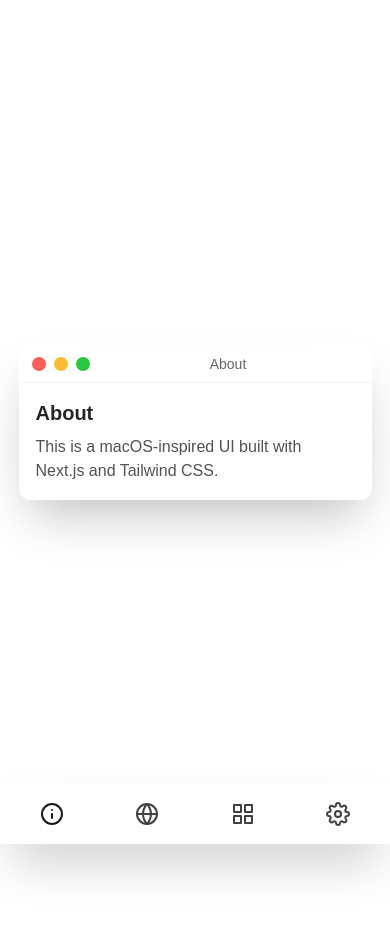
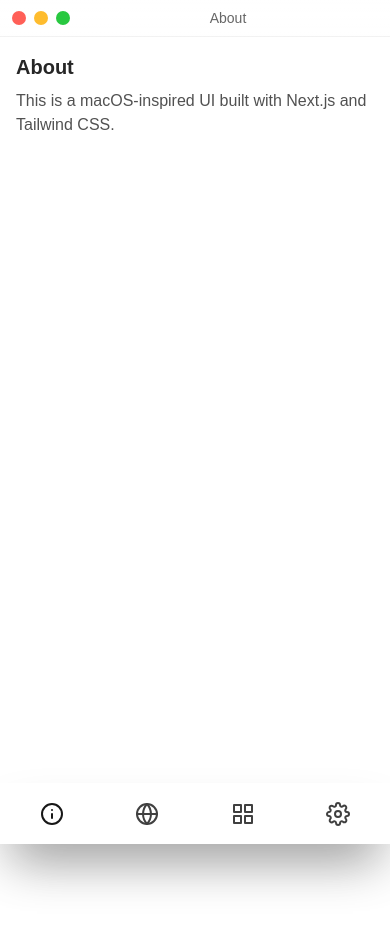
Before and after one commit to Johan-Melin/macos-nextjs, a Next.js app: page / in a window 390 px wide. Both pictures are taken after a click on the button 51 px from the left and 814 px from the top of the page. Shown: the top 928 px of the page. Built offline with nearby package versions, Linux system fonts and the light colour scheme.

Commit message:
feat(window): make window take full size on mobile

```diff
--- a/src/components/MacWindow.tsx
+++ b/src/components/MacWindow.tsx
@@ -7,9 +7,16 @@ export default function MacWindow({ title, children }: { title: string; children
   const { close } = useAppWindow();
 
   return (
-    <div className="pointer-events-auto overflow-hidden rounded-xl border border-white/20 bg-white/80 text-neutral-800 shadow-2xl backdrop-blur-xl dark:border-white/10 dark:bg-neutral-900/80 dark:text-neutral-100">
+    <div
+      className="pointer-events-auto overflow-hidden bg-white/95 text-neutral-800 shadow-2xl backdrop-blur-xl dark:bg-neutral-900/95 dark:text-neutral-100
+                 fixed inset-0 md:static md:overflow-hidden md:rounded-xl md:border md:border-white/20 md:bg-white/80 md:dark:border-white/10 md:dark:bg-neutral-900/80"
+      style={{
+        paddingTop: "env(safe-area-inset-top)",
+        paddingBottom: "env(safe-area-inset-bottom)",
+      }}
+    >
       {/* Titlebar */}
-      <div className="flex items-center gap-2 border-b border-black/5 bg-gradient-to-b from-white/70 to-white/40 px-3 py-2 dark:border-white/10 dark:from-neutral-900/60 dark:to-neutral-900/40">
+      <div className="sticky top-0 z-10 flex items-center gap-2 border-b border-black/5 bg-gradient-to-b from-white/80 to-white/50 px-3 py-2 backdrop-blur md:static md:border-b md:from-white/70 md:to-white/40 dark:border-white/10 dark:from-neutral-900/70 dark:to-neutral-900/50 md:dark:from-neutral-900/60 md:dark:to-neutral-900/40">
         {/* Traffic lights */}
         <div className="flex items-center gap-2">
           <button
@@ -27,7 +34,7 @@ export default function MacWindow({ title, children }: { title: string; children
         </div>
       </div>
       {/* Content */}
-      <div className="max-h-[70vh] w-[90vw] max-w-2xl overflow-auto p-4 md:w-[640px]">
+      <div className="h-[calc(100dvh-48px)] overflow-auto p-4 md:h-auto md:max-h-[70vh] md:w-[90vw] md:max-w-2xl md:overflow-auto md:p-4 md:w-[640px]">
         {children}
       </div>
     </div>
```
